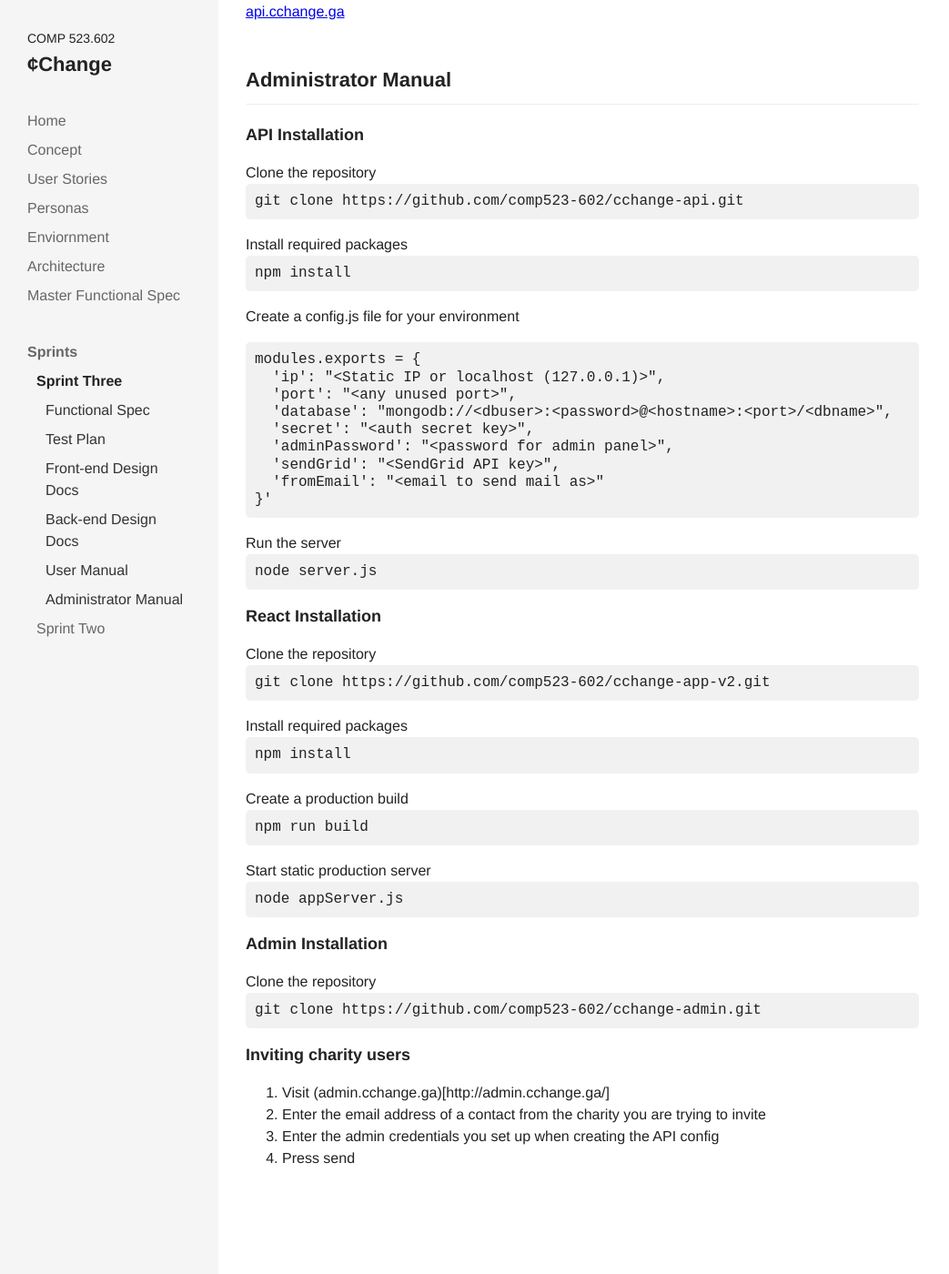
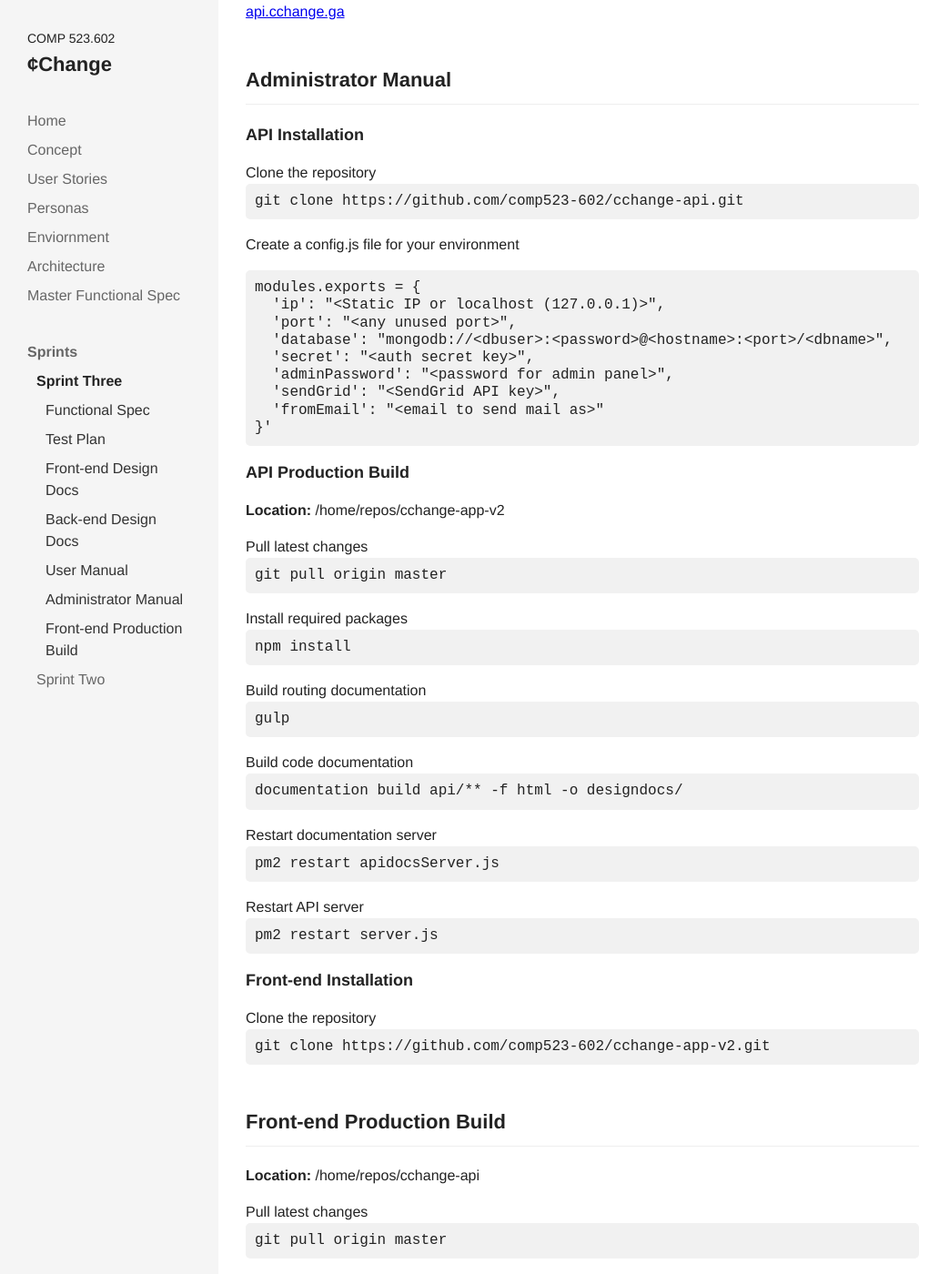
Before and after one commit to comp523-602/cchange-project, a Jekyll site: the page built from _sprints/sprint-three.markdown, in a window 1280 px wide and 1400 px high, scrolled down 3294 px. Shown: the whole window at 91% size, without its empty margins (0-1043 px from the left). Built offline with Jekyll 4.4.1, drawn with Linux system fonts in a browser that asks for light colours; nearby versions of some CDN libraries; before the commit the page ends 4625 px from its top, so only the background shows below that; some of the changed text lies outside the part shown.

Commit message:
Updated Sprint Three

````diff
--- a/_sprints/sprint-three.markdown
+++ b/_sprints/sprint-three.markdown
@@ -138,21 +135,53 @@
 }'
 ```
 
-Run the server
-`node server.js`
+### API Production Build
 
-### React Installation
-Clone the repository
-`git clone https://github.com/comp523-602/cchange-app-v2.git`
+**Location:** /home/repos/cchange-app-v2
+
+Pull latest changes
+`git pull origin master`
 
 Install required packages
 `npm install`
 
+Build routing documentation
+`gulp`
+
+Build code documentation
+`documentation build api/** -f html -o designdocs/`
+
+Restart documentation server
+`pm2 restart apidocsServer.js`
+
+Restart API server
+`pm2 restart server.js`
+
+### Front-end Installation
+Clone the repository
+`git clone https://github.com/comp523-602/cchange-app-v2.git`
+
+## Front-end Production Build
+
+**Location:** /home/repos/cchange-api
+
+Pull latest changes
+`git pull origin master`
+
+Install required packages
+`npm install`
+
+Publish documentation
+`documentation build src/** -f html -o docs`
+
+Restart documentation server
+`pm2 restart appdocsServer.js`
+
 Create a production build
 `npm run build`
 
-Start static production server
-`node appServer.js`
+Restart application server
+`pm2 restart appServer.js`
 
 ### Admin Installation
 Clone the repository
````
Also changed, not shown: other parts of _sprints/sprint-three.markdown (+0 -3 lines).
